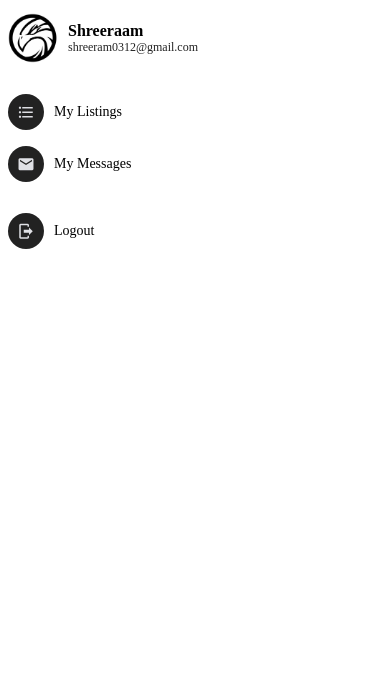
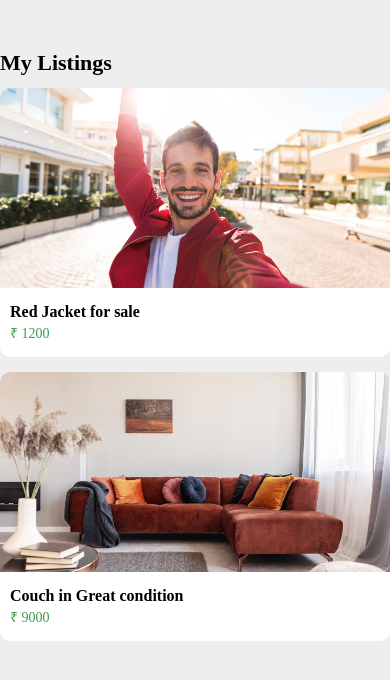
Before and after one commit to shreeraamg/Throw-Away, a React Native app: screen / in a window 390 px wide. Shown: the top 680 px of the page. Built offline with nearby package versions, Linux system fonts and the light colour scheme.

Commit message:
Listings Screen

```diff
--- a/App.js
+++ b/App.js
@@ -1,11 +1,12 @@
 import { GestureHandlerRootView } from "react-native-gesture-handler";
 
 import AccountScreen from "./app/screens/AccountScreen";
+import ListingsScreen from "./app/screens/ListingsScreen";
 
 const App = () => {
   return (
     <GestureHandlerRootView style={{ flex: 1 }}>
-      <AccountScreen />
+      <ListingsScreen />
     </GestureHandlerRootView>
   );
 };
--- a/app/components/Icon.jsx
+++ b/app/components/Icon.jsx
@@ -1,5 +1,5 @@
 import { MaterialCommunityIcons } from "@expo/vector-icons";
-import { StyleSheet, View } from "react-native";
+import { View } from "react-native";
 
 import colors from "../config/colors";
 
@@ -24,6 +24,4 @@ const Icon = ({ name, size = 36 }) => {
   );
 };
 
-const styles = StyleSheet.create({ icon: {} });
-
 export default Icon;
--- /dev/null
+++ b/app/screens/ListingsScreen.jsx
@@ -0,0 +1,54 @@
+import { FlatList, StyleSheet, View } from "react-native";
+
+import AppText from "../components/AppText";
+import Card from "../components/Card";
+import Screen from "../components/Screen";
+
+const items = [
+  {
+    id: 1,
+    title: "Red Jacket for sale",
+    price: 1200,
+    image: require("../assets/jacket.jpg"),
+  },
+  {
+    id: 2,
+    title: "Couch in Great condition",
+    price: 9000,
+    image: require("../assets/couch.jpg"),
+  },
+];
+
+const ListingsScreen = () => {
+  return (
+    <Screen style={styles.screen}>
+      <AppText style={styles.heading}>My Listings</AppText>
+      <FlatList
+        data={items}
+        keyExtractor={(item) => item.id}
+        renderItem={({ item }) => (
+          <Card title={item.title} image={item.image} price={item.price} />
+        )}
+        ItemSeparatorComponent={() => <View style={styles.seperator} />}
+      />
+    </Screen>
+  );
+};
+
+const styles = StyleSheet.create({
+  heading: {
+    fontSize: 22,
+    fontWeight: "900",
+    marginBottom: 12,
+  },
+  screen: {
+    padding: 20,
+    backgroundColor: "#EEE",
+    paddingTop: 50,
+  },
+  seperator: {
+    height: 15,
+  },
+});
+
+export default ListingsScreen;
```
